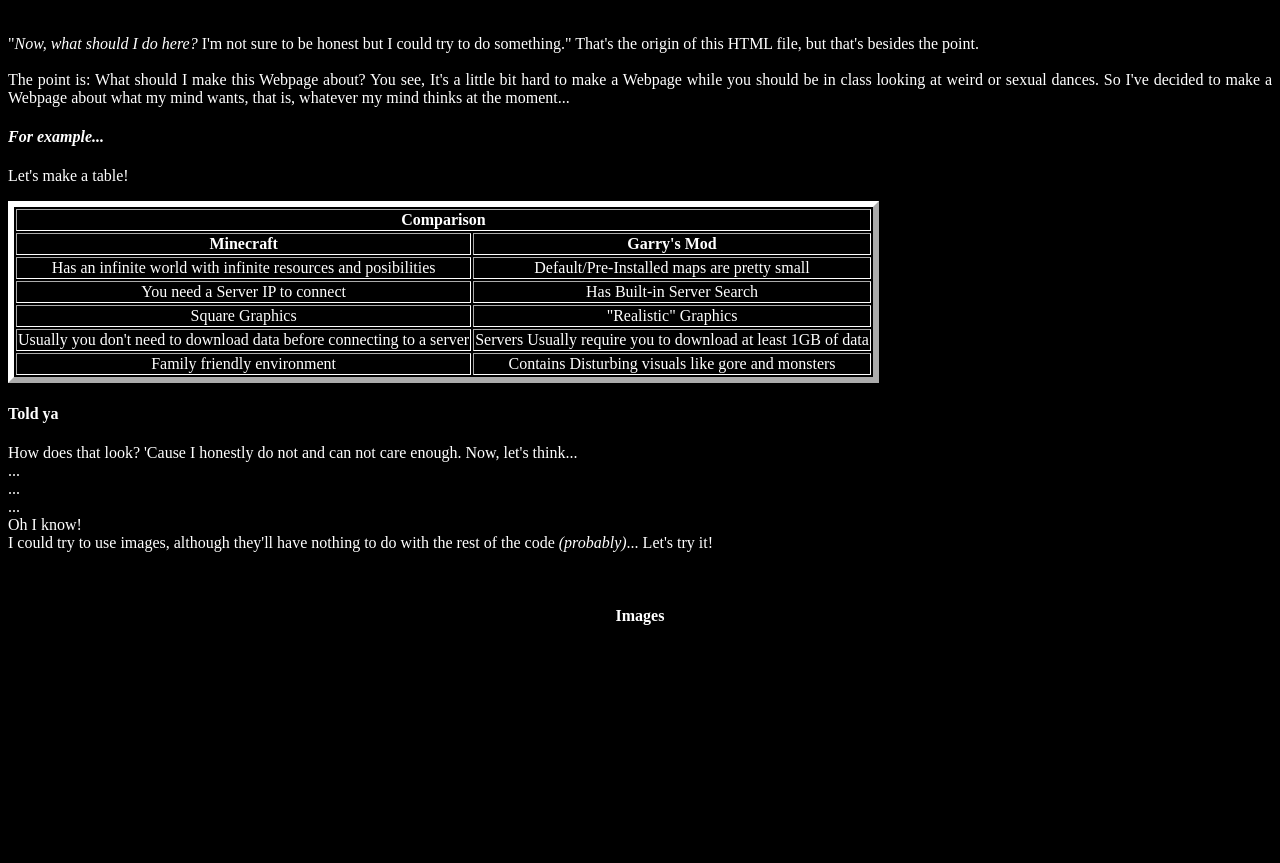
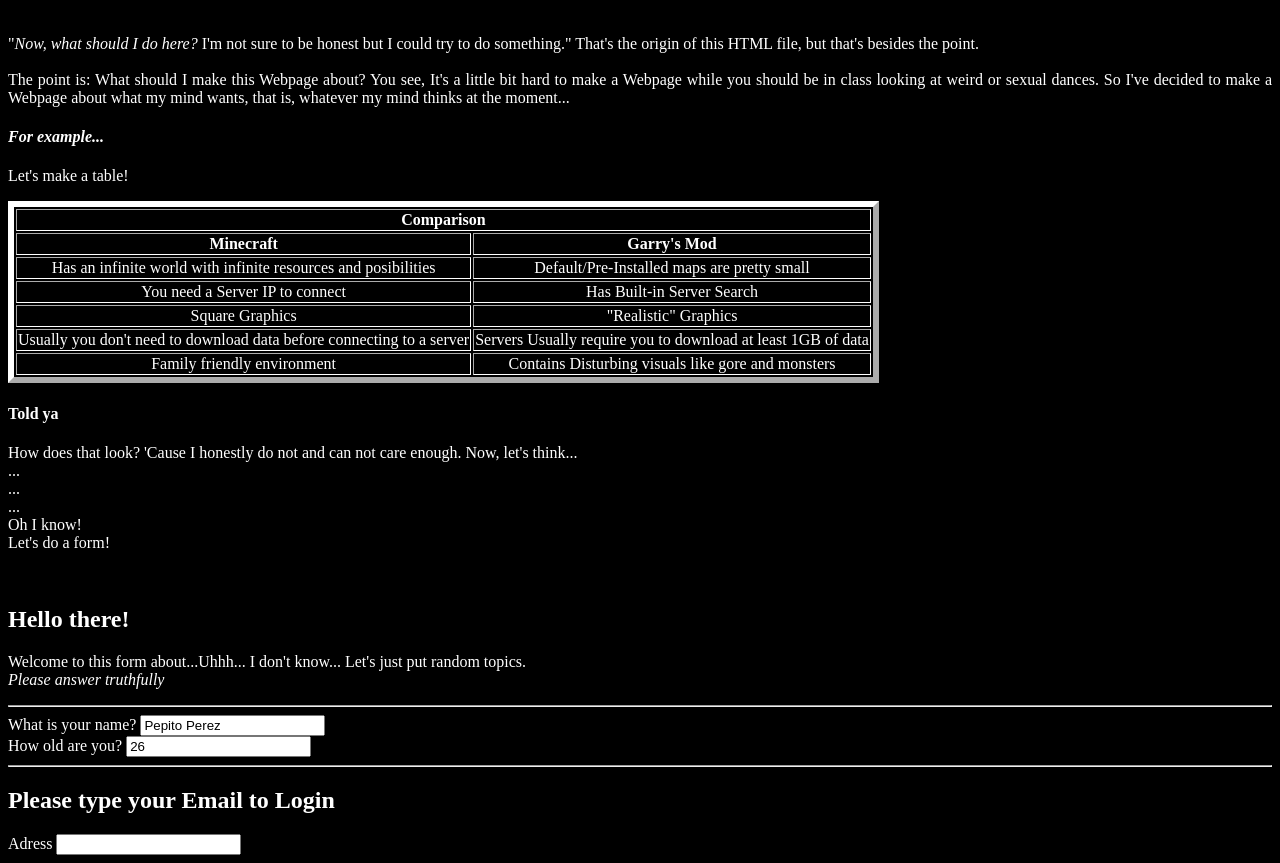
Before and after one commit to Zetsubo-Seikatsu-Dev/Learn-Programming, a plain HTML site: page Coding/HTML/When Bored/BetweenCoursesOrSomSht.html in a window 1280 px wide. Shown: the part 79-942 px from the top of the page. Before the commit the page ends 800 px from the top, so only its background shows below. Drawn offline with Linux system fonts and the light colour scheme.

Commit message:
updated HTML for BCOSS

```diff
--- a/Coding/HTML/When Bored/BetweenCoursesOrSomSht.html
+++ b/Coding/HTML/When Bored/BetweenCoursesOrSomSht.html
@@ -14,7 +14,7 @@
         </p>
         <h4><em>For example...</em></h4>
         <p>Let's make a table!</p>
-        <div id="Table lmao" style="text-align: center;">
+        <section class="table-lmao" style="text-align: center;">
             <table border="6" style="border-color: rgb(255, 255, 255);">
                 <tr><td colspan="2"><strong>Comparison</strong></td></tr>
                 <tr>
@@ -42,17 +42,33 @@
                     <td>Contains Disturbing visuals like gore and monsters</td>
                 </tr>
             </table>
-        </div>
+        </section>
         <h4>Told ya</h4>
         <p>
             How does that look? 'Cause I honestly do not and can not care enough. Now, let's think...
             <br>...<br>...<br>...<br>Oh I know!<br>
-            I could try to use images, although they'll have nothing to do with the rest of the code <em>(probably)</em>... Let's try it!
+            Let's do a form!
         </p>
         <br>
-        <div id="Images" style="text-align: center;">
-            <h4>Images</h4>
-            <img src="">
-        </div>
+        <section class="form">
+            <form action=".UNKNOWN" method="post">
+                <h1>Hello there!</h1>
+                <p>Welcome to this form about...Uhhh... I don't know... Let's just put random topics.<br><em>Please answer truthfully</em></p>
+                <hr>
+                <section class="user-info">
+                    <label for="username">What is your name?</label>
+                    <input type="text" name="username" value="Pepito Perez" id="username">
+                    <br>
+                    <label for="age">How old are you?</label>
+                    <input type="number" name="age" value="26" id="age">
+                </section>
+                <hr>
+                <section class="fake-email">
+                    <h2>Please type your Email to Login</h2>
+                    <label for="email">Adress</label>
+                    <input type="email" name="email" id="name">
+                </section>
+            </form>
+        </section>
     </body>
 </html>
```
Also changed, not shown: School/FirstHTML5webpage/Index.html (+1 -1 lines).
